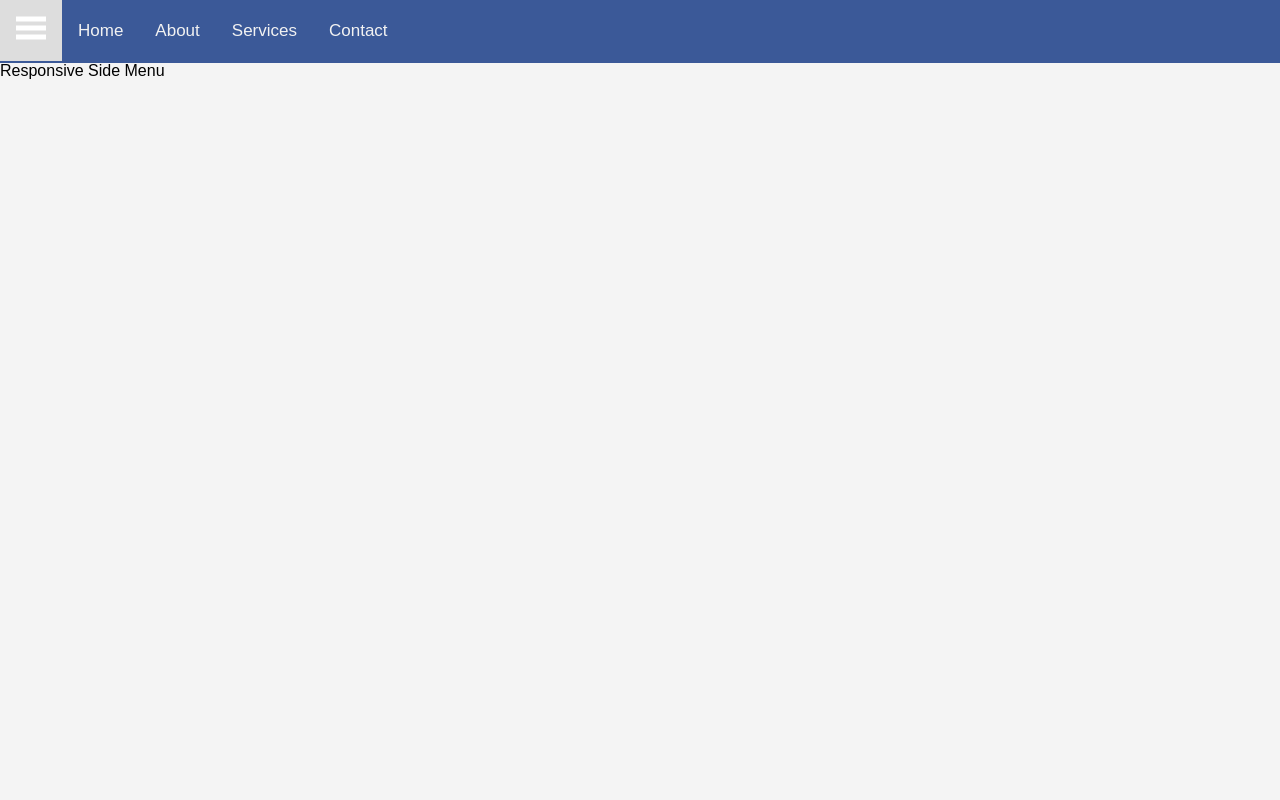
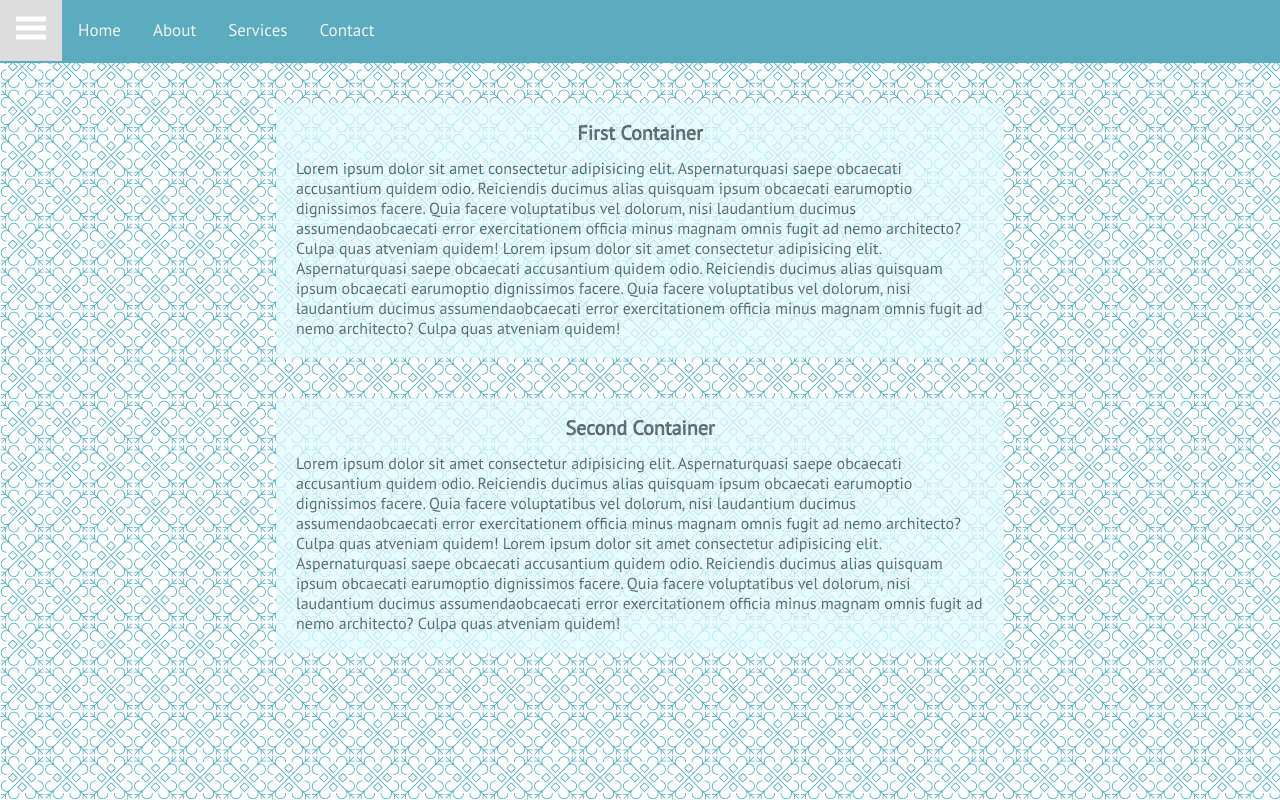
Before and after one commit to graygabrielle/day-2, a plain HTML site: page index.html in a window 1280 px wide. Drawn offline with Linux system fonts and the light colour scheme.

Commit message:
updates to css and html

```diff
--- a/assets/css/style.css
+++ b/assets/css/style.css
@@ -1,10 +1,11 @@
 body {
-    font-family: "Arial", Serif;
-    background-color: #f4f4f4;
+    font-family: 'PT Sans', sans-serif;
+    background: URL("../img/morocco.png");
+    overflow-x:hidden;
 }
 
 .navbar {
-    background-color: #3b5998;
+    background-color: #5BACBF;
     overflow: hidden;
     height: 63px;
 }
@@ -20,7 +21,7 @@ body {
 }
 
 .navbar ul {
-    padding:8px 0 0 0;
+    margin:8px 0 0 0;
     list-style: none;
 }
 
@@ -36,24 +37,24 @@ body {
     z-index:1;
     top:0;
     left:0;
-    background-color:#111;
+    background-color:#A1D4E0;
     opacity:0.9;
     overflow-x: hidden;
     padding-top: 60px;
-    transition:0.5s;
+    transition: 0.5s;
 }
 
 .side-nav a {
     padding:10px 10px 10px 30px;
     text-decoration: none;
     font-size: 22px;
-    color:#ccc;
+    color:#4E6C73;
     display: block;
     transition:0.3s;
 }
 
 .side-nav a:hover{
-    color:#fff;
+    color:#6A939C;
 
 }
 
@@ -64,3 +65,58 @@ body {
     font-size: 36px;
     margin-left:50px;
 }
+
+#main{
+    padding:20px;
+    width:60%;
+    position: relative;
+    margin: 0 auto;
+    display: flex;
+    flex-direction: column;
+    transition:0.5s;
+}
+
+#p1 {
+    background: #E1FAFF;
+    flex:1;
+    opacity: 0.75;
+    transition:0.5s;
+    padding: 20px;
+    margin: 20px;
+    border-radius: 4;
+    color: rgb(48, 69, 73);
+
+}
+
+#p2 {
+    background: #E1FAFF;
+    flex:1;
+    opacity: 0.75;
+    transition: 0.5s;
+    padding: 20px;
+    margin: 20px;
+    border-radius: 4;
+    color: rgb(48, 69, 73);
+
+}
+
+p {
+    line-height: 125%;
+}
+
+
+h1 {
+    text-align: center;
+    font-size: 20px;
+    color: rgb(48, 69, 73);
+    padding-bottom: 15px;
+    font-weight: 800;
+}
+
+@media(max-width:568px){
+    .navbar-nav{display:none}
+}
+
+/* @media(min-width:568px){
+    .open-slide{display:none}
+} */
--- a/index.html
+++ b/index.html
@@ -1,21 +1,24 @@
 <!DOCTYPE html>
 <html lang="en">
+
 <head>
     <meta charset="UTF-8">
     <meta name="viewport" content="width=device-width, initial-scale=1.0">
     <meta http-equiv="X-UA-Compatible" content="ie=edge">
     <link rel="stylesheet" type="text/css" href="./assets/css/reset.css">
+    <link href="https://fonts.googleapis.com/css?family=PT+Sans" rel="stylesheet">
     <link rel="stylesheet" type="text/css" href="./assets/css/style.css">
     <title>Responsive Side Menu</title>
 </head>
+
 <body>
     <nav class="navbar">
         <span class="open-slide">
             <a href="#" onclick="openSlideMenu()">
                 <svg width="30" height="30">
-                    <path d="M0,5 30,5" stroke="#fff" stroke-width="5"/>
-                    <path d="M0,14 30,14" stroke="#fff" stroke-width="5"/>
-                    <path d="M0,23 30,23" stroke="#fff" stroke-width="5"/>
+                    <path d="M0,5 30,5" stroke="#fff" stroke-width="5" />
+                    <path d="M0,14 30,14" stroke="#fff" stroke-width="5" />
+                    <path d="M0,23 30,23" stroke="#fff" stroke-width="5" />
                 </svg>
             </a>
         </span>
@@ -37,20 +40,46 @@
     </div>
 
     <div id="main">
-        <h1>Responsive Side Menu</h1>
+
+        <section id="p1">
+            <h1>First Container</h1>
+            <p>
+                Lorem ipsum dolor sit amet consectetur adipisicing elit. Aspernaturquasi    saepe obcaecati accusantium
+                quidem odio. Reiciendis ducimus alias quisquam ipsum obcaecati earumoptio   dignissimos facere. Quia
+                facere voluptatibus vel dolorum, nisi laudantium ducimus    assumendaobcaecati error exercitationem
+                officia minus magnam omnis fugit ad nemo architecto? Culpa quas atveniam    quidem! Lorem ipsum dolor sit amet consectetur adipisicing elit.   Aspernaturquasi   saepe obcaecati accusantium
+                quidem odio. Reiciendis ducimus alias quisquam ipsum obcaecati earumoptio   dignissimos facere. Quia
+                facere voluptatibus vel dolorum, nisi laudantium ducimus    assumendaobcaecati error exercitationem
+                officia minus magnam omnis fugit ad nemo architecto? Culpa quas atveniam    quidem!
+            </p>
+        </section>
+
+        <section id="p2">
+            <h1>Second Container</h1>
+            <p>
+                Lorem ipsum dolor sit amet consectetur adipisicing elit. Aspernaturquasi    saepe obcaecati accusantium
+                quidem odio. Reiciendis ducimus alias quisquam ipsum obcaecati earumoptio   dignissimos facere. Quia
+                facere voluptatibus vel dolorum, nisi laudantium ducimus    assumendaobcaecati error exercitationem
+                officia minus magnam omnis fugit ad nemo architecto? Culpa quas atveniam    quidem! Lorem ipsum dolor sit amet consectetur adipisicing elit.   Aspernaturquasi   saepe obcaecati accusantium
+                quidem odio. Reiciendis ducimus alias quisquam ipsum obcaecati earumoptio   dignissimos facere. Quia
+                facere voluptatibus vel dolorum, nisi laudantium ducimus    assumendaobcaecati error exercitationem
+                officia minus magnam omnis fugit ad nemo architecto? Culpa quas atveniam    quidem!
+            </p>
+        </section>
     </div>
 
     <script>
-        function openSlideMenu(){
+        function openSlideMenu() {
             document.getElementById('side-menu').style.width = '250px';
             document.getElementById('main').style.marginLeft = '250px';
         }
 
-        function closeSlideMenu(){
+        function closeSlideMenu() {
             document.getElementById('side-menu').style.width = '0';
-            document.getElementById('main').style.marginLeft = '0';
+            document.getElementById('main').style.marginLeft = 'auto';
         }
     </script>
 
 </body>
+
 </html>
```
Also changed, not shown: assets/img/morocco.png (added).
